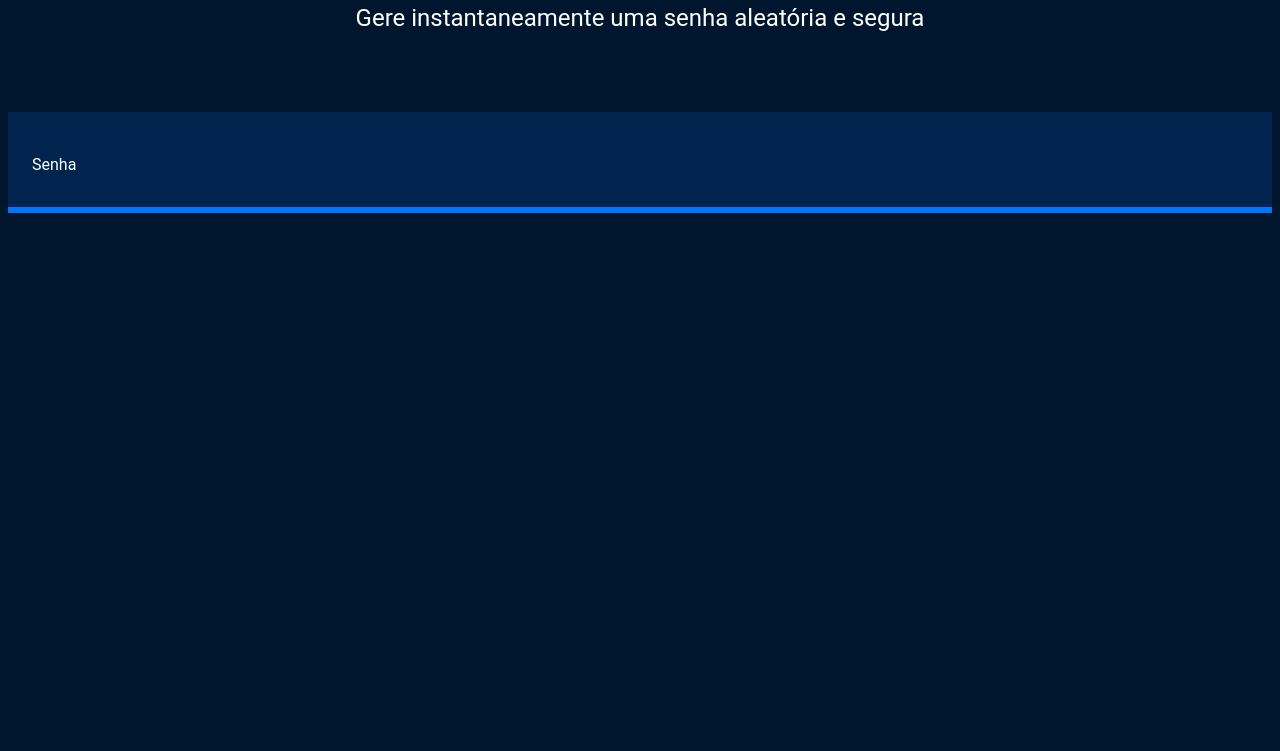
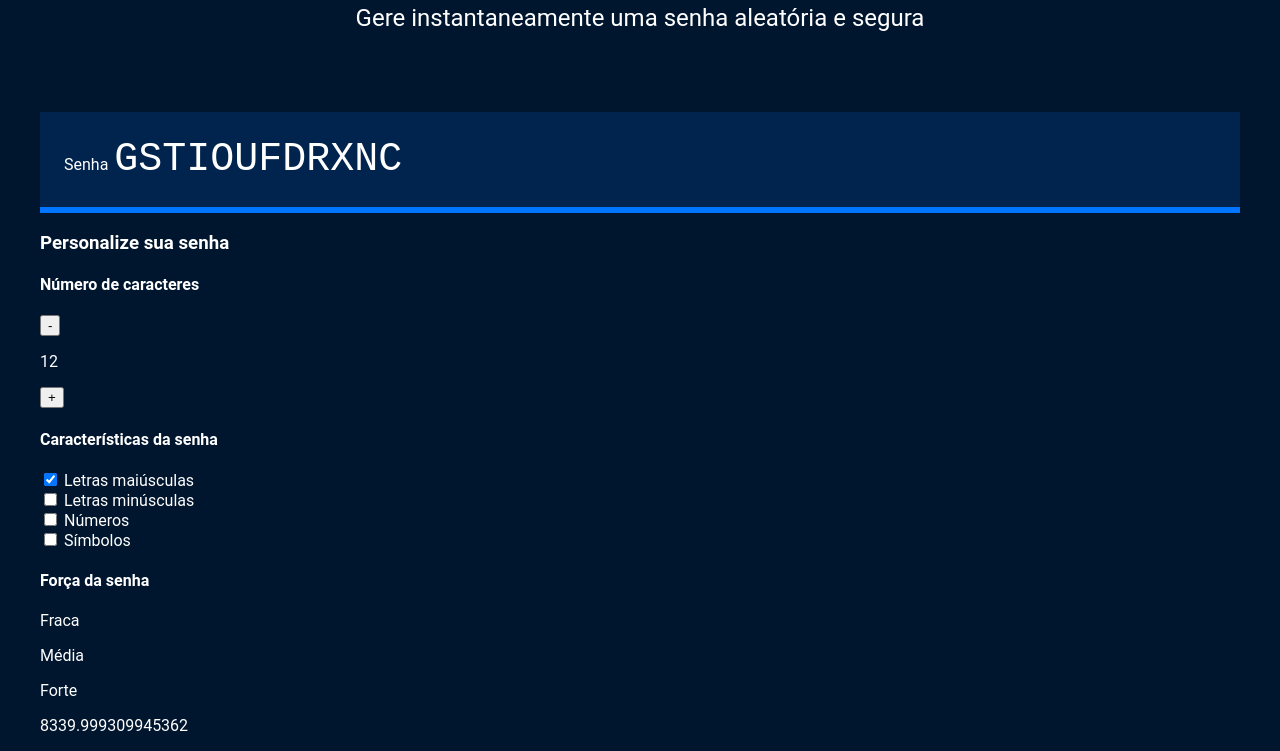
Before and after one commit to Arau-gigante/Seguranca, a plain HTML site: page index.html in a window 1280 px wide. Shown: the part 185-936 px from the top of the page. Before the commit the page ends 800 px from the top, so only its background shows below. Drawn offline with Linux system fonts and the light colour scheme.

Commit message:
Update index.html

```diff
--- a/index.html
+++ b/index.html
@@ -1,12 +1,15 @@
 <!DOCTYPE html>
-<html lang="pt-BR">
+<html lang="pt-br">
+
 <head>
     <meta charset="UTF-8">
     <meta name="viewport" content="width=device-width, initial-scale=1.0">
-    <title>Gerador de senhas</title>
+    <title>Gerador de senha</title>
     <link rel="stylesheet" href="style.css">
 </head>
+
 <body>
+    <section class="conteudo">
         <div class="conteudo-titulo">
             <img src="unlock.svg" alt="cadeado fechado">
             <h2 class="titulo-principal">Gerador de senhas</h2>
@@ -14,8 +17,52 @@
         </div>
         <div class="conteudo-senha">
             <label for="senha">Senha</label>
-        <input name="senha" type="text" id="campo-senha"/>
+            <input name="senha" type="text" id="campo-senha" readonly>
+        </div>
+        <div class="parametro">
+            <h3 class="parametro-titulo">Personalize sua senha</h3>
+            <div class="parametro-coluna__senha">
+                <div class="parametro-senha">
+                    <h4 class="parametro-senha__titulo">Número de caracteres</h4>
+                    <div class="parametro-senha-botoes">
+                        <button class="parametro-senha__botao">-</button>
+                        <p class="parametro-senha__texto">12</p>
+                        <button class="parametro-senha__botao">+</button>
+                    </div>
+                </div>
+                <div class="parametro-senha">
+                    <h4 class="parametro-senha__titulo">Características da senha</h4>
+                    <div class="parametro-senha-checkbox">
+                        <input name="maiusculo" type="checkbox" class="checkbox" checked>
+                        <label for="maiusculo">Letras maiúsculas</label>
+                    </div>
+                    <div class="parametro-senha-checkbox">
+                        <input name="minusculo" type="checkbox" class="checkbox">
+                        <label for="minusculo">Letras minúsculas</label>
+                    </div>
+                    <div class="parametro-senha-checkbox">
+                        <input name="numero" type="checkbox" class="checkbox">
+                        <label for="numero">Números</label>
+                    </div>
+                    <div class="parametro-senha-checkbox">
+                        <input name="simbolo" type="checkbox" class="checkbox">
+                        <label for="simbolo">Símbolos</label>
+                    </div>
+                </div>
+                <div class="parametro-senha">
+                    <h4 class="parametro-senha__titulo">Força da senha</h4>
+                    <div class="barra"></div>
+                    <div class="forca fraca"></div>
+                    <div class="parametro-senha-textos">
+                        <p>Fraca</p>
+                        <p>Média</p>
+                        <p>Forte</p>
+                    </div>
+                    <p class="entropia"></p>
+                </div>
+            </div>
         </div>
     </section>
+    <script src="main.js"></script>
 </body>
 </html>
```
Lines whose indentation alone changed are shown as unchanged.
